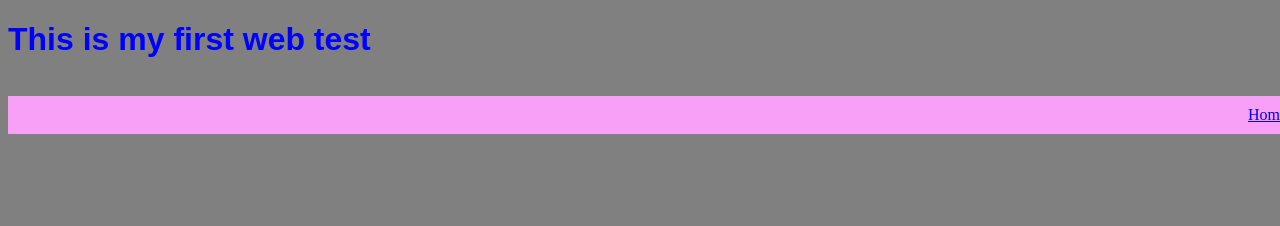
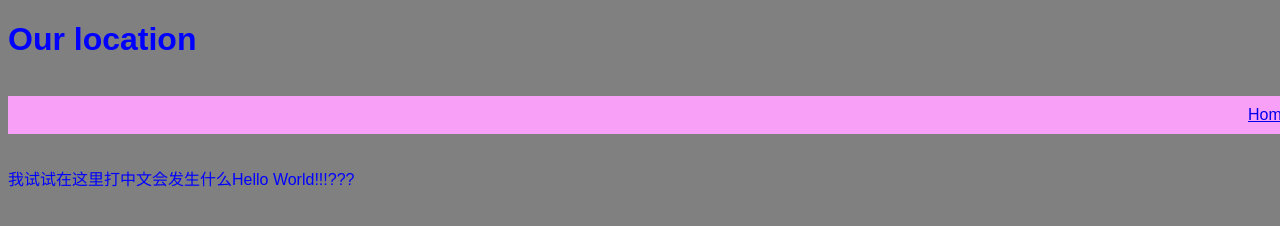
Before and after one commit to BlackTech31/TestRepo4, a plain HTML site: page projects/location.html in a window 1280 px wide. Shown: the top 226 px of the page. Drawn offline with Linux system fonts and the light colour scheme.

Commit message:
Added some Chinese characters and font

```diff
--- a/css/style.css
+++ b/css/style.css
@@ -1,3 +1,7 @@
+h1, li, div, p {
+    font-family: Arial, Helvetica, sans-serif, STKaiti;
+}
+
 h1 {
     font-family: Arial, Helvetica, sans-serif;
     color: blue;
@@ -32,3 +36,6 @@ section div {
 #TrySomething {
     color: rgb(20, 208, 20);
 }
+p {
+    color: blue;
+}
--- a/projects/location.html
+++ b/projects/location.html
@@ -8,7 +8,7 @@
 </head>
 <body>
 <header>
-    <h1><strong>This is my first web test</strong></h1>
+    <h1><strong>Our location</strong></h1>
     <nav>
        <ul>
         <li><a href="../index.html">Home</a></li>
@@ -17,5 +17,8 @@
        </ul>
     </nav>
 </header>
+    <p>
+        我试试在这里打中文会发生什么Hello World!!!???
+    </p>
 </body>
 </html>
```
Also changed, not shown: index.html (+1 -1 lines).
